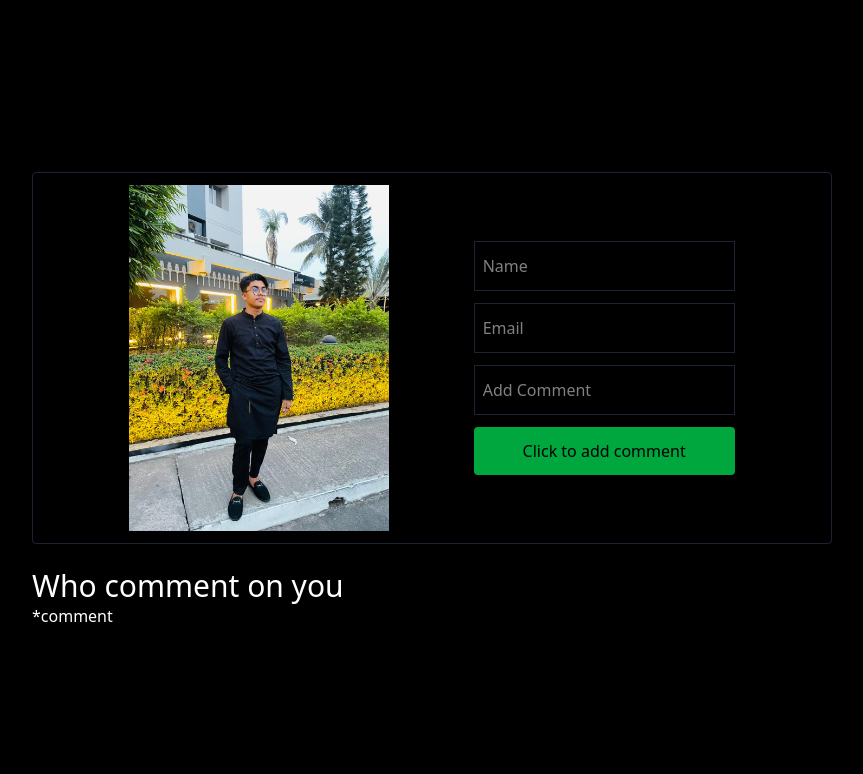
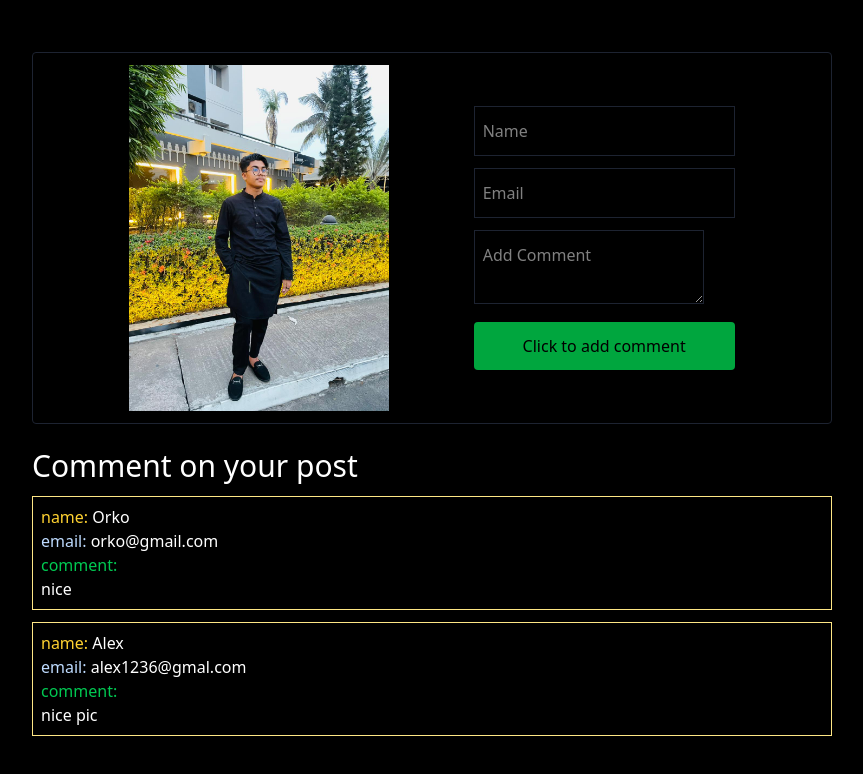
Before and after one commit to ehasun15019/facebook-reacttion-with-nextjs-in-server-action, a Next.js app: page / in a window 1280 px wide. Shown: the top 774 px of the page, without its empty margins (208-1071 px from the left). Built offline with nearby package versions, Linux system fonts and the light colour scheme; data requests are answered from the project's data file.

Commit message:
finish full work

```diff
--- a/server/db.json
+++ b/server/db.json
@@ -1,7 +1,16 @@
 {
-    "getcommentUser": [
-        {
-
-        }
-    ]
+  "getcommentUser": [
+    {
+      "id": "f0ca",
+      "name": "Orko",
+      "email": "orko@gmail.com",
+      "comment": "nice"
+    },
+    {
+      "id": "fcec",
+      "name": "Alex",
+      "email": "alex1236@gmal.com",
+      "comment": "nice pic"
+    }
+  ]
 }
--- a/src/actions/from-fillup-action.js
+++ b/src/actions/from-fillup-action.js
@@ -1,9 +1,26 @@
 "use server";
+
+import { fromUser, gettingList } from "@/lib/commentList";
+import { revalidatePath } from "next/cache";
 
 export async function commentUp(fromData) {
   const commentData = {
     name: fromData.get("name"),
     email: fromData.get("email"),
-    Comment: fromData.get("comment"),
+    comment: fromData.get("comment"),
   };
+
+  try {
+    const endOfGivingComment = await fromUser(commentData);
+    revalidatePath("/");
+  } catch (error) {
+    console.log(error);
+  }
 }
+
+// this code is for comment user list
+export const lists = async () => {
+  const allUsers = await gettingList();
+
+  return allUsers;
+};
--- a/src/components/Card.jsx
+++ b/src/components/Card.jsx
@@ -2,6 +2,7 @@ import { assets } from "@/assets/assets";
 import Image from "next/image";
 import React from "react";
 import Button from "./ui/Button";
+import { commentUp } from "@/actions/from-fillup-action";
 
 const Card = () => {
   return (
@@ -9,7 +10,7 @@ const Card = () => {
       <Image src={assets.my_pic} alt="my_pic" className="w-[260px] h-auto" />
 
       <div className="from-section">
-        <form action="">
+        <form action={commentUp}>
           <div className="pb-3">
             <input
               type="text"
@@ -29,14 +30,12 @@ const Card = () => {
           </div>
 
           <div className="pb-3">
-            <input
-              type="text"
+            <textarea
               name="comment"
               className="border border-[#1d2331] outline-0 ps-2 py-3 px-5"
               placeholder="Add Comment"
-            />
+            ></textarea>
           </div>
-
           <Button />
         </form>
       </div>
--- a/src/components/CommentPerson.jsx
+++ b/src/components/CommentPerson.jsx
@@ -1,11 +1,29 @@
+import { lists } from "@/actions/from-fillup-action";
 import React from "react";
 
-const CommentPerson = () => {
+const CommentPerson = async () => {
+  const showCommentList = await lists();
+
   return (
     <div className="text-white mt-6">
-      <h2 className="text-3xl">Who comment on you</h2>
+      <h2 className="text-3xl">Comment on your post</h2>
 
-      <div>*comment</div>
+      <div className="mt-3">
+        {showCommentList.map((user) => (
+          <ul key={user.id} className="mb-3 border border-amber-200 p-2">
+            <li>
+              <span className="text-amber-300">name:</span> {user.name}
+            </li>
+            <li>
+              <span className="text-blue-200">email:</span> {user.email}
+            </li>
+            <li>
+              <span className="text-green-500">comment:</span> <br />
+              {user.comment}
+            </li>
+          </ul>
+        ))}
+      </div>
     </div>
   );
 };
--- a/src/components/ui/Button.jsx
+++ b/src/components/ui/Button.jsx
@@ -1,3 +1,5 @@
+"use client";
+
 import React from "react";
 
 const Button = () => {
--- /dev/null
+++ b/src/lib/commentList.js
@@ -0,0 +1,22 @@
+// this code is for who from fill up data
+export const fromUser = async (data) => {
+  const res = await fetch("http://localhost:8000/getcommentUser", {
+    method: "POST",
+    body: JSON.stringify(data),
+    headers: {
+      "Content-Type": "application/json",
+    },
+  });
+
+  const commentGivers = await res.json();
+
+  return commentGivers;
+};
+
+// this code is for comment user list
+export const gettingList = async (data) => {
+  const res = await fetch("http://localhost:8000/getcommentUser");
+  const user = await res.json();
+
+  return user;
+};
```
Also changed, not shown: 1 other file (tests, documents, lock files or other folders).
